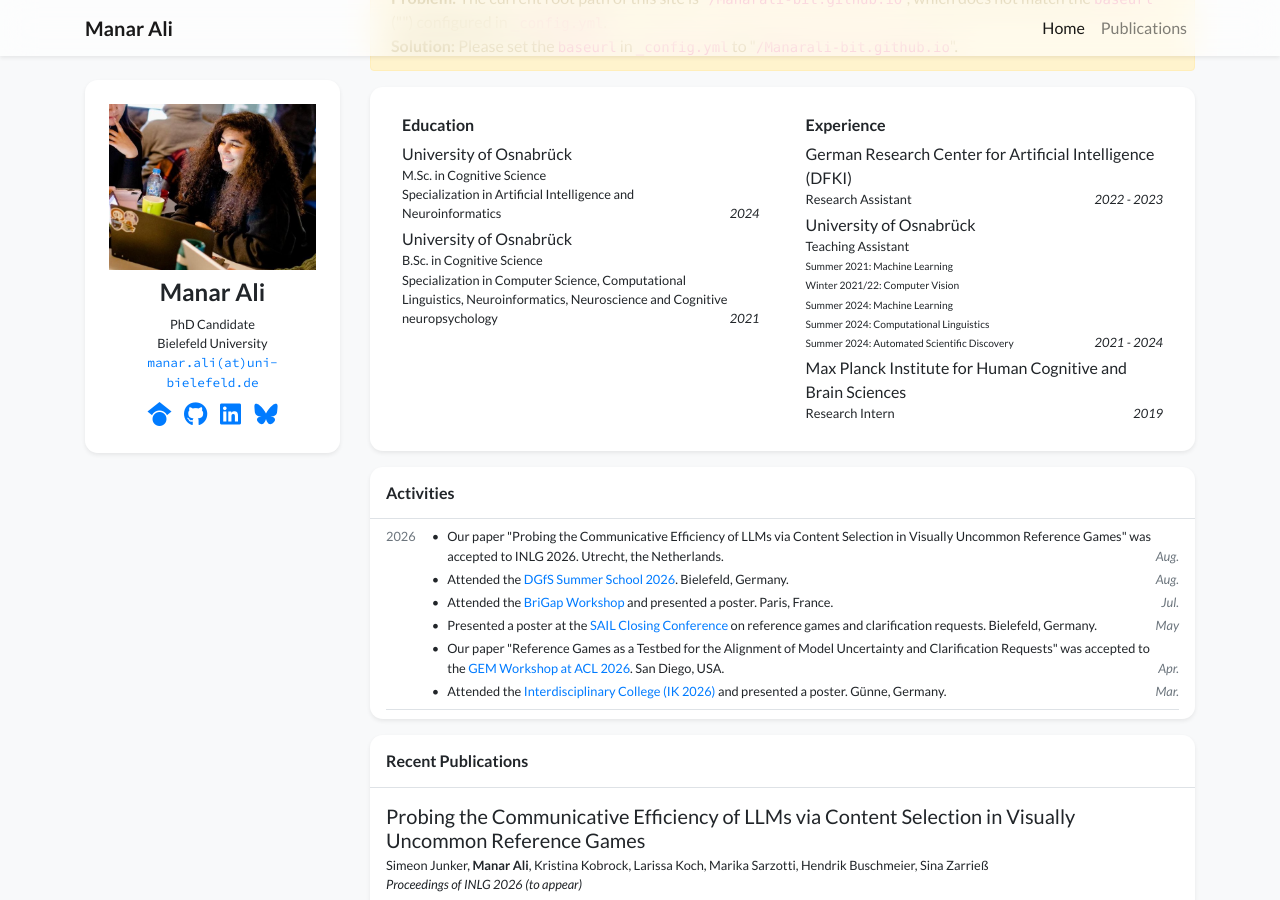
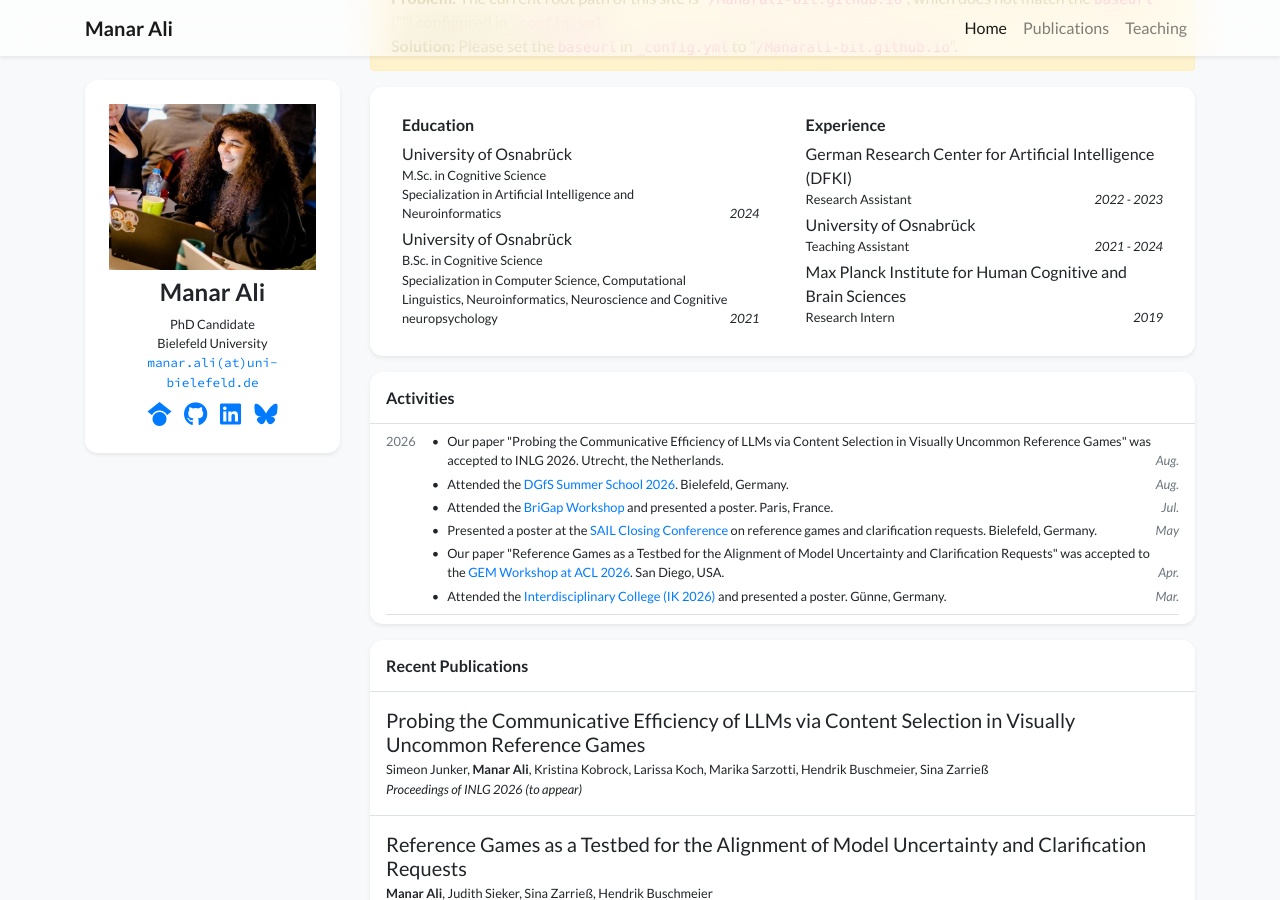
Before and after one commit to Manarali-bit/Manarali-bit.github.io, a Jekyll site: the page built from index.html, in a window 1280 px wide and 900 px high, scrolled down 557 px. Built offline with Jekyll 4.4.1, drawn with Linux system fonts in a browser that asks for light colours; nearby versions of some CDN libraries; a style sheet for code colours, icons or effects is not loaded.

Commit message:
add teaching

```diff
--- a/_data/navigation.yml
+++ b/_data/navigation.yml
@@ -11,3 +11,5 @@
 #   url: /blog
 #- name: Showcase
  # url: /showcase
+- name: Teaching
+  url: /teaching
--- a/_data/profile.yml
+++ b/_data/profile.yml
@@ -75,13 +75,6 @@
  - name: University of Osnabrück
    position: >-
       Teaching Assistant <br/>
-      <small>
-      Summer 2021: Machine Learning <br/>
-      Winter 2021/22: Computer Vision <br/>
-      Summer 2024: Machine Learning <br/>
-      Summer 2024: Computational Linguistics <br/>
-      Summer 2024: Automated Scientific Discovery <br/>
-      </small>
    date: 2021 - 2024
  - name: Max Planck Institute for Human Cognitive and Brain Sciences
    #logo: /assets/images/badges/PKU_red.png
--- /dev/null
+++ b/teaching.md
@@ -0,0 +1,102 @@
+---
+layout: default
+title: Teaching
+navbar_title: Teaching
+---
+
+<div class="my-3 bg-white shadow-sm rounded-xl">
+    <h5 class="p-3 mb-0 border-bottom border-gray">
+        Teaching
+    </h5>
+
+    <div class="p-3 small">
+
+        <p class="mb-3">
+            <strong>Computational/Digital Linguistics Work Group Meeting (Seminar)</strong><br>
+            Bielefeld University, Summer 2026 (with Hendrik Buschmeier).
+        </p>
+
+        <h6 class="mt-3 mb-2">Teaching Assistant</h6>
+
+        <p class="mb-2">
+            <strong>Machine Learning</strong><br>
+            University of Osnabrück, Summer 2024.
+        </p>
+
+        <p class="mb-2">
+            <strong>Introduction to Computational Linguistics</strong><br>
+            University of Osnabrück, Summer 2024.
+        </p>
+
+        <p class="mb-2">
+            <strong>Automated Scientific Discovery</strong><br>
+            University of Osnabrück, Summer 2024.
+        </p>
+
+        <p class="mb-2">
+            <strong>Computer Vision</strong><br>
+            University of Osnabrück, Winter 2021/22.
+        </p>
+
+        <p class="mb-0">
+            <strong>Machine Learning</strong><br>
+            University of Osnabrück, Summer 2021.
+        </p>
+        <h6 class="mt-3 mb-2">Course Development</h6>
+
+        <p class="mb-0">
+            <strong>Deep Learning for NLP</strong><br>
+            University of Osnabrück, 2023. Designed digital teaching materials for the course.
+        </p>
+
+    </div>
+</div>
+
+
+
+<div class="my-3 bg-white shadow-sm rounded-xl">
+    <h6 class="p-3 mb-0 border-bottom border-gray">
+        Supervision
+    </h6>
+
+    <div class="p-3 small">
+
+        <p class="mb-0">
+            <strong>Melvin Breton Deschamps</strong>
+            (École des Mines de Saint-Étienne), Research internship, 2026.
+        </p>
+
+    </div>
+</div>
+
+<div class="my-3 bg-white shadow-sm rounded-xl">
+    <h6 class="p-3 mb-0 border-bottom border-gray">
+        Public Outreach
+    </h6>
+
+    <div class="p-3 small">
+
+        <p class="mb-2">
+            <strong>
+                <a href="https://wissenswerkstadt.de/geniale/" target="_blank">
+                    GENIALE Science Festival
+                </a>
+            </strong>, Bielefeld, 2025<br>
+            Designed and presented an
+            <a href="https://blogs.uni-bielefeld.de/blog/crc1646/entry/a05-and-b02-at-geniale" target="_blank">
+                interactive game
+            </a>
+            demonstrating limitations of current vision-language models.
+        </p>
+
+        <p class="mb-0">
+            <strong>Volkshochschule Bielefeld</strong>, 2025<br>
+            Gave a
+            <a href="https://blogs.uni-bielefeld.de/blog/crc1646/entry/was-uns-an-sprache-fasziniert" target="_blank">
+                public talk
+            </a>
+            on creativity and language models.
+        </p>
+
+    </div>
+</div>
```
Also changed, not shown: _publications/2025/pub3.md (+1 -1 lines).
